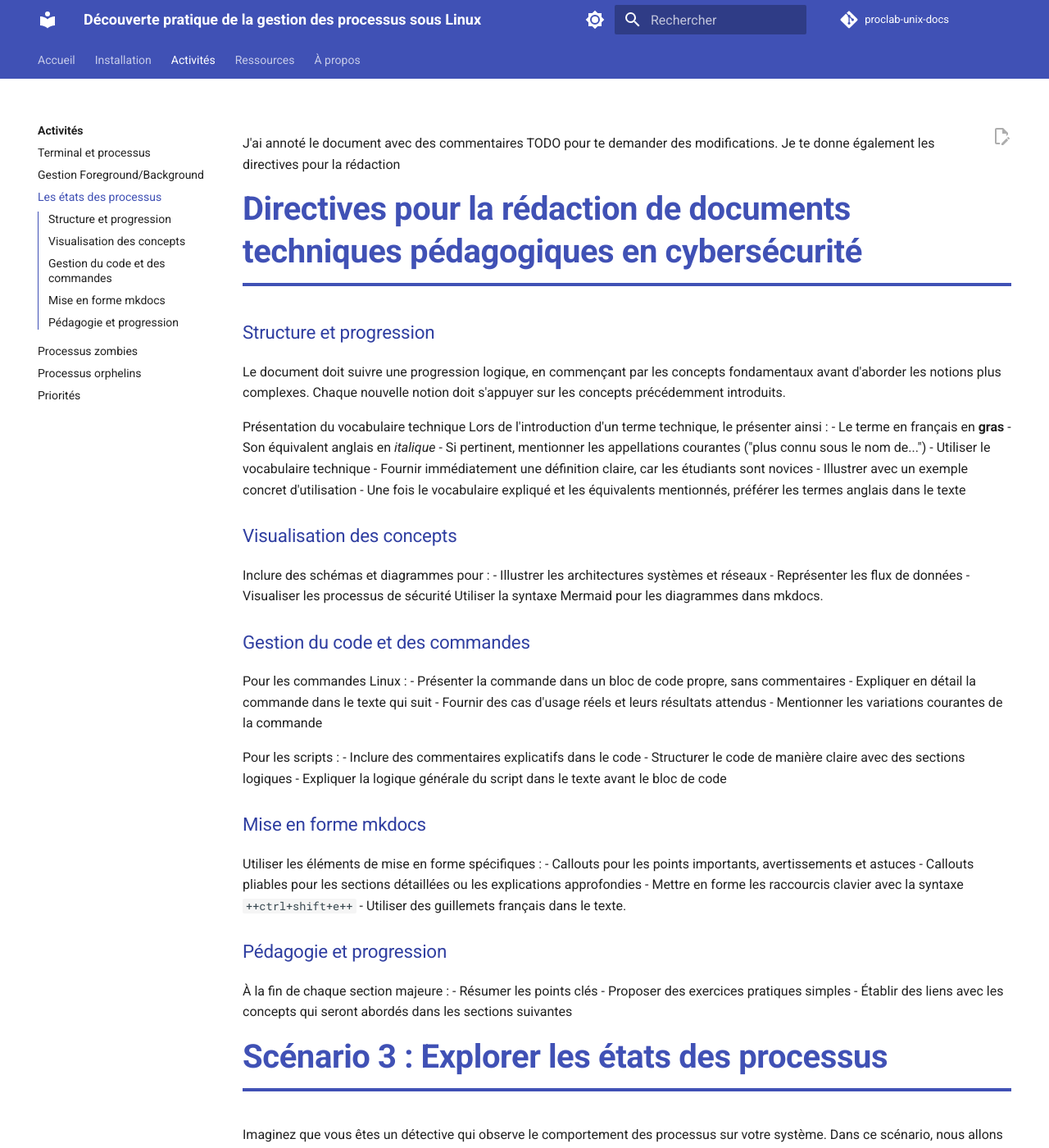
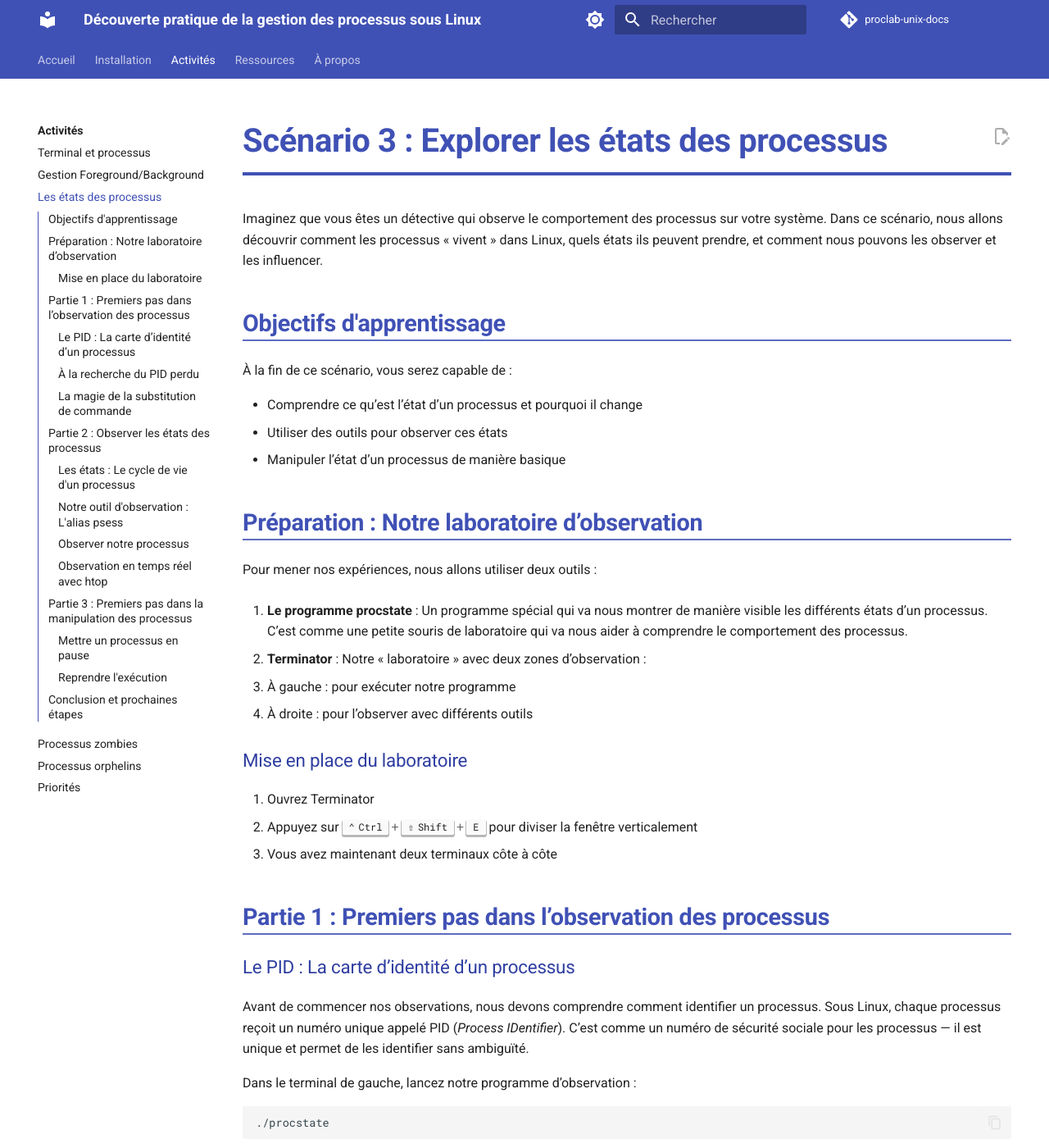
Before and after one commit to manastria/proclab-unix-docs, an MkDocs documentation site: the page built from docs/activites/etats.md, in a window 1280 px wide and 1400 px high. Shown: the whole window at 82% size. Built offline with MkDocs 1.6.1 and Material for MkDocs 9.7.7, drawn with Linux system fonts in a browser that asks for light colours; comment, search, counter and statistics services are not loaded; some of the changed text lies outside the part shown.

Commit message:
Mise en page de etats.md

````diff
--- a/docs/activites/etats.md
+++ b/docs/activites/etats.md
@@ -1,77 +1,28 @@
-J'ai annoté le document avec des commentaires TODO pour te demander des modifications.
-Je te donne également les directives pour la rédaction
-# Directives pour la rédaction de documents techniques pédagogiques en cybersécurité
-
-### Structure et progression
-Le document doit suivre une progression logique, en commençant par les concepts fondamentaux avant d'aborder les notions plus complexes. Chaque nouvelle notion doit s'appuyer sur les concepts précédemment introduits.
-
-Présentation du vocabulaire technique
-Lors de l'introduction d'un terme technique, le présenter ainsi :
-- Le terme en français en **gras**
-- Son équivalent anglais en *italique*
-- Si pertinent, mentionner les appellations courantes ("plus connu sous le nom de...")
-- Utiliser le vocabulaire technique
-- Fournir immédiatement une définition claire, car les étudiants sont novices
-- Illustrer avec un exemple concret d'utilisation
-- Une fois le vocabulaire expliqué et les équivalents mentionnés, préférer les termes anglais dans le texte
-
-### Visualisation des concepts
-Inclure des schémas et diagrammes pour :
-- Illustrer les architectures systèmes et réseaux
-- Représenter les flux de données
-- Visualiser les processus de sécurité
-Utiliser la syntaxe Mermaid pour les diagrammes dans mkdocs.
-
-### Gestion du code et des commandes
-Pour les commandes Linux :
-- Présenter la commande dans un bloc de code propre, sans commentaires
-- Expliquer en détail la commande dans le texte qui suit
-- Fournir des cas d'usage réels et leurs résultats attendus
-- Mentionner les variations courantes de la commande
-
-Pour les scripts :
-- Inclure des commentaires explicatifs dans le code
-- Structurer le code de manière claire avec des sections logiques
-- Expliquer la logique générale du script dans le texte avant le bloc de code
-
-### Mise en forme mkdocs
-Utiliser les éléments de mise en forme spécifiques :
-- Callouts pour les points importants, avertissements et astuces
-- Callouts pliables pour les sections détaillées ou les explications approfondies
-- Mettre en forme les raccourcis clavier avec la syntaxe `++ctrl+shift+e++`
-- Utiliser des guillemets français dans le texte.
-
-### Pédagogie et progression
-À la fin de chaque section majeure :
-- Résumer les points clés
-- Proposer des exercices pratiques simples
-- Établir des liens avec les concepts qui seront abordés dans les sections suivantes
-
-
-
-
+---
+meta.chapter: 1
+---
 
 # Scénario 3 : Explorer les états des processus
 
-Imaginez que vous êtes un détective qui observe le comportement des processus sur votre système. Dans ce scénario, nous allons découvrir comment les processus "vivent" dans Linux, quels états ils peuvent prendre, et comment nous pouvons les observer et les influencer.
+Imaginez que vous êtes un détective qui observe le comportement des processus sur votre système. Dans ce scénario, nous allons découvrir comment les processus « vivent » dans Linux, quels états ils peuvent prendre, et comment nous pouvons les observer et les influencer.
 
 ## Objectifs d'apprentissage
 
-À la fin de ce scénario, vous serez capable de :
+À la fin de ce scénario, vous serez capable de :
 
-- Comprendre ce qu'est l'état d'un processus et pourquoi il change
+- Comprendre ce qu’est l’état d’un processus et pourquoi il change
 - Utiliser des outils pour observer ces états
-- Manipuler l'état d'un processus de manière basique
+- Manipuler l’état d’un processus de manière basique
 
-## Préparation : Notre laboratoire d'observation
+## Préparation : Notre laboratoire d’observation
 
-Pour mener nos expériences, nous allons utiliser deux outils :
+Pour mener nos expériences, nous allons utiliser deux outils :
 
-1. **Le programme procstate** : Un programme spécial qui va nous montrer de manière visible les différents états d'un processus. C'est comme une petite souris de laboratoire qui va nous aider à comprendre le comportement des processus.
+1. **Le programme procstate** : Un programme spécial qui va nous montrer de manière visible les différents états d’un processus. C’est comme une petite souris de laboratoire qui va nous aider à comprendre le comportement des processus.
 
-2. **Terminator** : Notre "laboratoire" avec deux zones d'observation :
-   - À gauche : pour exécuter notre programme
-   - À droite : pour l'observer avec différents outils
+2. **Terminator** : Notre « laboratoire » avec deux zones d’observation :
+   - À gauche : pour exécuter notre programme
+   - À droite : pour l’observer avec différents outils
 
 ### Mise en place du laboratoire
 
@@ -79,53 +30,60 @@
 2. Appuyez sur ++ctrl+shift+e++ pour diviser la fenêtre verticalement
 3. Vous avez maintenant deux terminaux côte à côte
 
-## Partie 1 : Premiers pas dans l'observation des processus
+## Partie 1 : Premiers pas dans l’observation des processus
 
-### Le PID : La carte d'identité d'un processus
+### Le PID : La carte d’identité d’un processus
 
-Avant de commencer nos observations, nous devons comprendre comment identifier un processus. Sous Linux, chaque processus reçoit un numéro unique appelé PID (*Process IDentifier*). Il est unique et permet de les identifier sans ambiguïté.
+Avant de commencer nos observations, nous devons comprendre comment identifier un processus. Sous Linux, chaque processus reçoit un numéro unique appelé PID (*Process IDentifier*). C’est comme un numéro de sécurité sociale pour les processus — il est unique et permet de les identifier sans ambiguïté.
 
-Dans le terminal de gauche, lancez notre programme d'observation :
+Dans le terminal de gauche, lancez notre programme d’observation :
 
 ```bash
 ./procstate
 ```
 
-Vous devriez voir quelque chose comme :
+Vous devriez voir quelque chose comme :
 
 ```
 [Début] PID = 1234
 Ce programme alterne 5 s de calcul intensif (BUSY) et 3 s de sommeil (SLEEP).
 ```
 
-// TODO: Expliquer comment terminer le programme avec CTRL+C. C'est une information, ne pas le faire.
+!!! question "Réflexion initiale"
+    Commencez par observer le PID affiché lorsque le programme est lancé. Voici les étapes à suivre pour vérifier si le PID change à chaque exécution :
 
-!!! question "Réflexion initiale"
-    1. Notez le PID affiché. Est-il le même à chaque lancement ? //TODO: Pour répondre à cette question, l'étudiant devra le faire en marge des activités actuelles. Il faudra expliquer comment le faire sinon il sera dérouté.
-    2. Pourquoi pensez-vous que chaque processus a besoin d'un identifiant unique ?
+    1. Notez le PID actuel affiché à l’écran.
+    2. Arrêtez le programme en utilisant la combinaison de touches ++ctrl+c++.
+    3. Relancez le programme et comparez le PID affiché avec celui noté précédemment.
+
+    **Question :** Le PID est-il identique à chaque lancement ?
+
+    Ensuite, réfléchissez à la question suivante : pourquoi pensez-vous que chaque processus a besoin d’un identifiant unique ?
+
+
+
+
 
 ### À la recherche du PID perdu
 
-Si vous perdez le PID de vue ou si vous lancez plusieurs instances du programme, Linux fournit un outil très pratique pour retrouver les PID : la commande `pidof`. Elle fait exactement ce que son nom suggère - elle trouve le PID d'un programme à partir de son nom.
+Si vous perdez le PID de vue ou si vous lancez plusieurs instances du programme, Linux fournit un outil très pratique pour retrouver les PID : la commande `pidof`. Elle fait exactement ce que son nom suggère — elle trouve le PID d’un programme à partir de son nom.
+
+Dans le terminal de droite, exécutez :
 
 ```bash
 pidof procstate
 ```
 
-// TODO: Préciser que la commande doit être exécutée dans le terminal de droite.
-
 !!! note "Comment fonctionne pidof"
-    La commande `pidof` cherche dans la liste des processus en cours d'exécution et affiche les PID des processus qui correspondent au nom donné. C'est comme demander : "Qui s'appelle procstate parmi les processus en cours ?"
+    La commande `pidof` cherche dans la liste des processus en cours d’exécution et affiche les PID des processus qui correspondent au nom donné. C’est comme demander : « Qui s’appelle procstate parmi les processus en cours ? »
 
     Si vous lancez plusieurs fois le même programme, `pidof` affichera plusieurs PID, un pour chaque instance en cours d'exécution.
 
 ### La magie de la substitution de commande
 
-Dans le shell Linux, nous pouvons utiliser le résultat d'une commande directement dans une autre commande. C'est ce qu'on appelle la substitution de commande, et elle se fait avec la syntaxe `$(commande)`.
+Dans le shell Linux, nous pouvons utiliser le résultat d’une commande directement dans une autre commande. C’est ce qu’on appelle la substitution de commande, et elle se fait avec la syntaxe `$(commande)`.
 
-Essayons de comprendre avec un exemple simple :
-
-// TODO: Préciser à faire dans le terminal de droite.
+Essayons de comprendre avec un exemple simple. Dans le terminal de droite, tapez :
 
 ```bash
 echo "Bonjour, nous sommes le $(date)"
@@ -133,13 +91,11 @@
 
 Dans cette commande :
 
-1. Le shell exécute d'abord la commande entre `$( )`
-2. Il remplace ensuite toute l'expression `$(date)` par son résultat
-3. Finalement, il exécute la commande `echo` avec le texte substitué
+1. Le shell exécute d’abord la commande entre `$( )`
+2. Il remplace ensuite toute l'expression $(date) par son résultat
+3. Finalement, il exécute la commande echo avec le texte substitué
 
-C'est comme si vous disiez au shell : "Là où tu vois `$(commande)`, remplace-le par ce que cette commande afficherait si tu l'exécutais."
-
-// TODO: attention, il faut que procstate soit lancé dans le terminal de gauche.
+C'est comme si vous disiez au shell : "Là où tu vois $(commande), remplace-le par ce que cette commande afficherait si tu l'exécutais."
 
 !!! exercise "Exercice : Comprendre la substitution"
     1. Exécutez ces deux commandes et comparez leurs résultats :
@@ -187,13 +143,13 @@
 Ce diagramme montre comment un processus passe d'un état à l'autre :
 
 - Quand il est créé, il est d'abord prêt à s'exécuter
-- Le système le sélectionne pour s'exécuter (état *Running*)
-- S'il doit attendre quelque chose, il passe en *Sleeping*
-- On peut le mettre en pause (*Stopped*) et le reprendre plus tard
+- Le système le sélectionne pour s'exécuter (état Running)
+- S'il doit attendre quelque chose, il passe en Sleeping
+- On peut le mettre en pause (Stopped) et le reprendre plus tard
 
 ### Notre outil d'observation : L'alias psess
 
-Pour observer facilement les processus, nous allons créer un outil personnalisé. Sous Linux, on peut créer des raccourcis de commande appelés "alias". Voici un alias très utile pour observer les processus :
+Pour observer facilement les processus, nous allons créer un outil personnalisé. En Linux, on peut créer des raccourcis de commande appelés "alias". Voici un alias très utile pour observer les processus :
 
 ```bash
 # Affiche les processus avec les colonnes essentielles pour une analyse rapide :
@@ -221,7 +177,7 @@
 ```
 
 !!! exercise "Exercice d'observation"
-    Observez pendant au moins 30 secondes et notez : // TODO: Je ne comprends pas pourquoi observer pendant 30 secondes. C'est quoi l'objectif ? ps n'est pas htop, il affiche un résultat et il n'évoluera pas.
+    Observez pendant au moins 30 secondes et notez :
     1. Les différents états que vous voyez dans la colonne STAT
     2. À quel moment de l'affichage du programme ils correspondent
     3. Le PPID (Process Parent ID) - qui est le "parent" de notre processus ?
@@ -251,7 +207,7 @@
 - Et bien d'autres informations
 
 !!! tip "Navigation dans htop"
-    - ++f4++ : Filtre pour voir uniquement certains processus // TODO: Info utile, mais pas nécessaire dans l'absolu. `htop -p` ne montre qu'un seul processus... Mais c'est une bonne info pour la suite.
+    - ++f4++ : Filtre pour voir uniquement certains processus
     - ++q++ : Quitter htop
     - Les barres de couleur montrent l'intensité d'utilisation du CPU
 
@@ -264,13 +220,15 @@
 
 ### Mettre un processus en pause
 
-// TODO: Pourquoi ne pas utiliser CTRL+Z, jobs et fg/bg ? C'est commandes ont été vu dans le scénario précédent. Je trouve par contre, la commande kill plus rapide à cause de pidof. C'est donc préférable d'utiliser kill pour ce scénario. Mais, il faut expliquer. CTRL+Z peut être demandé en exercice.
+Dans le scénario précédent, nous avons vu comment suspendre un processus avec ++ctrl+z++ et le reprendre avec les commandes `fg` et `bg`. Ici, nous allons découvrir une autre méthode qui ne nécessite pas d'avoir accès au terminal où le processus s'exécute.
 
-Pour suspendre temporairement notre processus :
+Pour suspendre temporairement notre processus depuis n'importe quel terminal :
 
 ```bash
 kill -STOP $(pidof procstate)
 ```
+
+Cette commande utilise la substitution que nous avons apprise précédemment pour envoyer un signal STOP au bon processus.
 
 Vérifiez immédiatement l'état :
 
````
